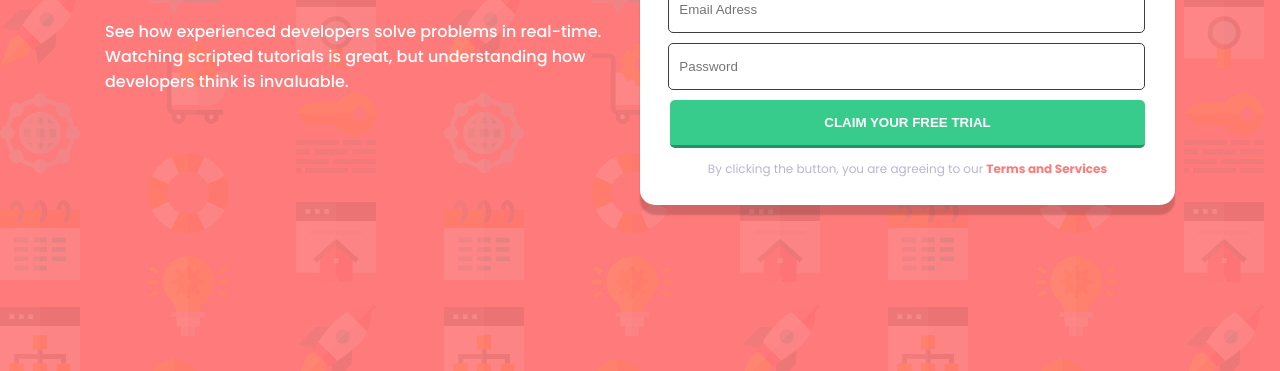
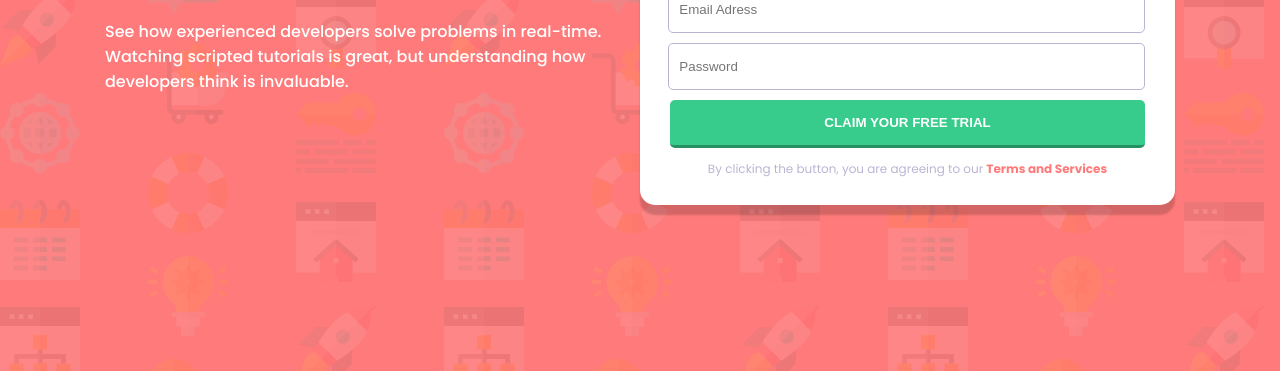
Before and after one commit to lmpko/frontendmentor-intro-component-with-signup-form-master, a React app: page / in a window 1280 px wide. Shown: the part 429-800 px from the top of the page. Built offline with nearby package versions, Linux system fonts and the light colour scheme.

Commit message:
input border color changed to lighter

```diff
--- a/app.css
+++ b/app.css
@@ -64,7 +64,7 @@ form{
 
 input {
     width: 90%;
-    border: .0625rem solid var(--fouthary-color);
+    border: .0625rem solid var(--fifthary-color);
     border-radius: .3125rem;
     padding: .9375rem .625rem;
     margin: .3125rem 0;
```
